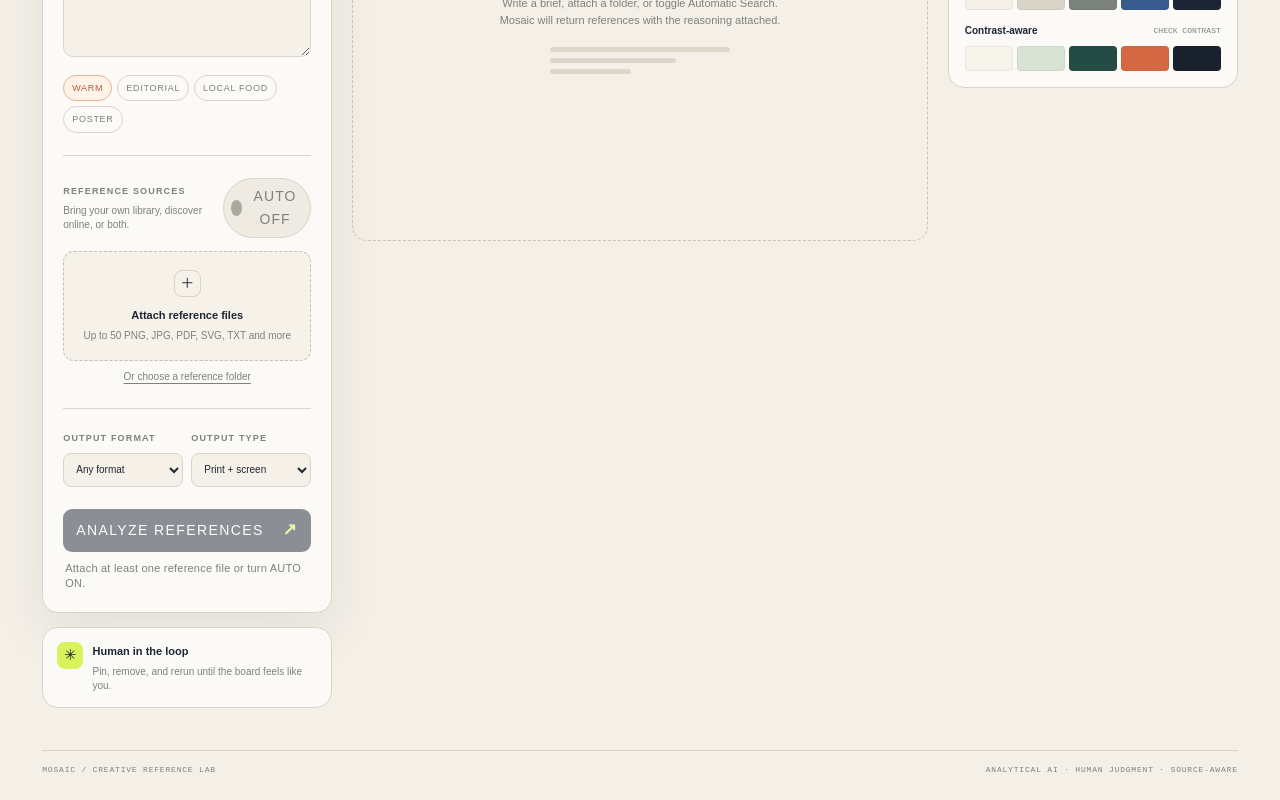
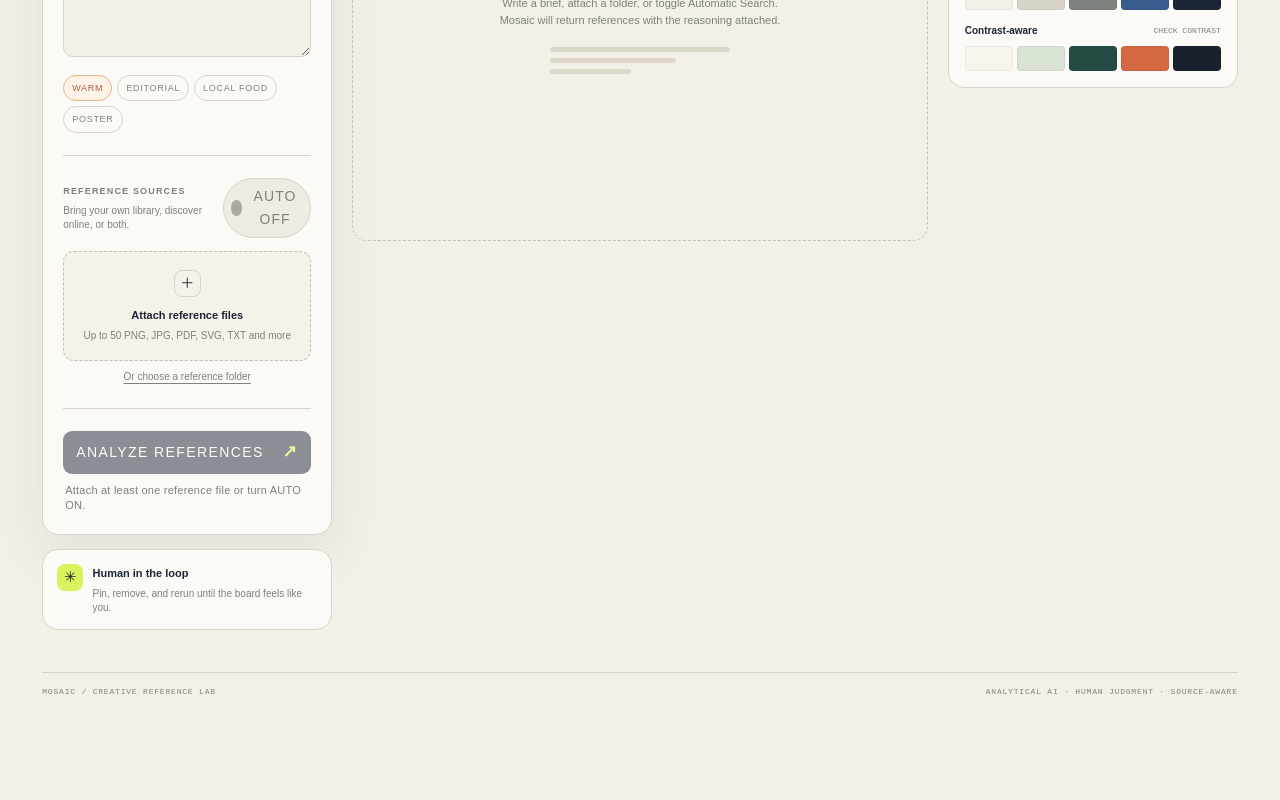
Before and after one commit to ReReReverie/Mosaic, a Next.js app: page / in a window 1280 px wide. Shown: the part 846-1646 px from the top of the page. After the commit the page ends 1568 px from the top, so only its background shows below. Built offline with nearby package versions, Linux system fonts and the light colour scheme.

Commit message:
Simplify analysis controls

```diff
--- a/app/board/page.tsx
+++ b/app/board/page.tsx
@@ -15,8 +15,6 @@ import { DiversityPanel } from "@/components/DiversityPanel";
 import { PalettePanel } from "@/components/PalettePanel";
 import { AccessibilityPanel } from "@/components/AccessibilityPanel";
 import { SkippedFilesPanel } from "@/components/SkippedFilesPanel";
-import { PromptAnalysisPanel } from "@/components/PromptAnalysisPanel";
-import { ReferenceSynthesisPanel } from "@/components/ReferenceSynthesisPanel";
 
 const TOP_N = 12;
 
@@ -51,7 +49,7 @@ export default function BoardPage() {
 
   const {
     references, creativeDirection, styleDNA,
-    promptAnalysis, referenceSynthesis, diversitySuggestions, palette, accessibilityFindings, skippedFiles,
+    diversitySuggestions, palette, accessibilityFindings, skippedFiles,
   } = result;
 
   const visible = references.filter((r) => !r.isRemoved).slice(0, TOP_N);
@@ -158,9 +156,7 @@ export default function BoardPage() {
           }}
         >
           <div className="flex flex-col gap-1 p-3">
-            <PromptAnalysisPanel analysis={promptAnalysis} />
             <CreativeDirectionPanel direction={creativeDirection} />
-            <ReferenceSynthesisPanel synthesis={referenceSynthesis} />
             <StyleDNAPanel dna={styleDNA} />
             <DiversityPanel
               suggestions={diversitySuggestions}
--- a/app/mosaic.css
+++ b/app/mosaic.css
@@ -355,7 +355,6 @@ body {
 }
 
 .mosaic-brief-panel textarea:focus,
-.mosaic-field-row select:focus,
 .mosaic-folder-drop:focus-within {
   border-color: var(--mosaic-coral);
   outline: 2px solid rgba(236, 119, 84, 0.2);
@@ -537,27 +536,6 @@ body {
 .mosaic-ready-label {
   color: #67884c;
   font: 800 8px monospace;
-}
-
-.mosaic-field-row {
-  display: grid;
-  grid-template-columns: 1fr 1fr;
-  gap: 8px;
-}
-
-.mosaic-field-row .mosaic-field-label {
-  margin: 0 0 7px;
-}
-
-.mosaic-field-row select {
-  width: 100%;
-  height: 34px;
-  padding: 0 8px;
-  border: 1px solid var(--mosaic-line);
-  border-radius: 8px;
-  background: #f5f1e9;
-  color: var(--mosaic-ink);
-  font-size: 10px;
 }
 
 .mosaic-analyze-button {
@@ -1004,11 +982,6 @@ body {
   color: var(--mosaic-ink);
 }
 
-.mosaic-board-analysis-panels {
-  display: grid;
-  gap: 12px;
-  margin-bottom: 16px;
-}
 .mosaic-swatches {
   display: flex;
   gap: 4px;
@@ -1394,7 +1367,4 @@ body {
     gap: 7px;
   }
 
-  .mosaic-field-row {
-    grid-template-columns: 1fr;
-  }
 }
--- a/app/page.tsx
+++ b/app/page.tsx
@@ -6,8 +6,6 @@
 import React from "react";
 import type { AiAnalysisSummary, AnalysisResult, ProgressEvent, RankedReference } from "@/core/types";
 import type { AiProvider } from "@/core/aiProvider";
-import { PromptAnalysisPanel } from "@/components/PromptAnalysisPanel";
-import { ReferenceSynthesisPanel } from "@/components/ReferenceSynthesisPanel";
 import { useBoardStore } from "@/lib/store";
 
 type Source = "local" | "online";
@@ -319,7 +317,7 @@ function AiProviderControls({
 }
 
 export default function HomePage() {
-  const { brief: storedBrief, result, constraints, scoringWeights, pinnedIds, removedIds, tooSimilarIds, setBrief, setConstraints, setResult, clearResult, setUploadedFiles, startNewSession, pinReference, unpinReference, removeReference, markTooSimilar } = useBoardStore();
+  const { brief: storedBrief, result, constraints, scoringWeights, pinnedIds, removedIds, tooSimilarIds, setBrief, setResult, clearResult, setUploadedFiles, startNewSession, pinReference, unpinReference, removeReference, markTooSimilar } = useBoardStore();
   const [briefInput, setBriefInput] = React.useState(storedBrief || DEFAULT_BRIEF);
   const [files, setFiles] = React.useState<File[]>([]);
   const [onlineReferences, setOnlineReferences] = React.useState<MosaicReference[]>([]);
@@ -333,7 +331,6 @@ export default function HomePage() {
   const [progress, setProgress] = React.useState(0);
   const [progressMessage, setProgressMessage] = React.useState("");
   const [streamingReferences, setStreamingReferences] = React.useState<RankedReference[]>([]);
-  const [streamingPromptAnalysis, setStreamingPromptAnalysis] = React.useState<AnalysisResult["promptAnalysis"] | null>(null);
   const [notice, setNotice] = React.useState("");
   const [aiProvider, setAiProvider] = React.useState<AiProvider>("gemini");
   const [personalApiKey, setPersonalApiKey] = React.useState("");
@@ -350,7 +347,6 @@ export default function HomePage() {
     isTooSimilar: tooSimilarIds.includes(reference.file.id),
   })), [streamingReferences, pinnedIds, removedIds, tooSimilarIds]);
   const displayedLocalReferences = result ? localReferences : streamingLocalReferences;
-  const visiblePromptAnalysis = result?.promptAnalysis ?? streamingPromptAnalysis;
   const onlineWithState = React.useMemo(() => onlineReferences.map((reference) => ({ ...reference, isPinned: onlinePinned.includes(reference.id), isRemoved: onlineRemoved.includes(reference.id), isTooSimilar: onlineSimilar.includes(reference.id) })), [onlineReferences, onlinePinned, onlineRemoved, onlineSimilar]);
   const allReferences = [...displayedLocalReferences, ...onlineWithState];
   const visibleReferences = allReferences.filter((reference) => !reference.isRemoved);
@@ -359,8 +355,6 @@ export default function HomePage() {
   const safePage = Math.min(page, totalPages - 1);
   const pagedReferences = filteredReferences.slice(safePage * PAGE_SIZE, (safePage + 1) * PAGE_SIZE);
   const selectedReferences = visibleReferences.filter((reference) => reference.isPinned || reference.score >= 70).slice(0, 8);
-  const selectedFormat = String(constraints.find((constraint) => constraint.type === "format")?.value ?? "any");
-  const selectedOutput = String(constraints.find((constraint) => constraint.type === "output")?.value ?? "both");
   const canAnalyze = briefInput.trim().length >= 5 && (files.length > 0 || autoSearch) && status !== "scanning";
   const analysisHint = status === "scanning"
     ? ""
@@ -385,12 +379,6 @@ export default function HomePage() {
     setFiles(selected);
   }
 
-  function updateConstraint(type: "format" | "output", value: string) {
-    const next = constraints.filter((constraint) => constraint.type !== type);
-    if (value !== "any" && value !== "both") next.push({ type, value, description: `${type === "format" ? "Format" : "Output"}: ${value}` });
-    setConstraints(next);
-  }
-
   async function fetchOnlineReferences() {
     const response = await fetch("/api/discover", { method: "POST", headers: { "Content-Type": "application/json", Accept: "application/json" }, body: JSON.stringify({ brief: briefInput, direction }) });
     if (!response.ok) throw new Error("Automatic search is unavailable right now.");
@@ -409,7 +397,6 @@ export default function HomePage() {
     setOnlineSimilar([]);
     setUploadedFiles([]);
     setStreamingReferences([]);
-    setStreamingPromptAnalysis(null);
     setStatus("scanning");
     setProgress(2);
     setProgressMessage("Preparing the reference library…");
@@ -447,12 +434,10 @@ export default function HomePage() {
           setProgress(event.progress);
           setProgressMessage(event.message);
           if (event.partialReferences) setStreamingReferences(event.partialReferences);
-          if (event.promptAnalysis) setStreamingPromptAnalysis(event.promptAnalysis);
         });
         setUploadedFiles(analysis.references.flatMap((reference) => { const file = filesById.get(reference.file.id); return file ? [{ id: reference.file.id, file }] : []; }));
         setResult(analysis);
         setStreamingReferences([]);
-        setStreamingPromptAnalysis(null);
         if (analysis.aiAnalysis?.enabled && (analysis.aiAnalysis.failed > 0 || analysis.aiAnalysis.skipped > 0)) {
           const fallbackCount = analysis.aiAnalysis.failed + analysis.aiAnalysis.skipped;
           const providerLabel = analysis.aiAnalysis.provider?.toUpperCase() ?? "AI";
@@ -486,7 +471,6 @@ export default function HomePage() {
     setOnlineRemoved([]);
     setOnlineSimilar([]);
     setStreamingReferences([]);
-    setStreamingPromptAnalysis(null);
     setTab("all");
     setPage(0);
     setStatus("idle");
@@ -573,7 +557,6 @@ export default function HomePage() {
             </div>
             {autoSearch && <div className="mosaic-provider-row"><span className="mosaic-provider-badge">◎</span><div><strong>Open-license discovery</strong><small>Wikimedia Commons demo adapter · attribution retained</small></div><span className="mosaic-ready-label">READY</span></div>}
             <div className="mosaic-divider" />
-            <div className="mosaic-field-row"><div><label className="mosaic-field-label" htmlFor="format">OUTPUT FORMAT</label><select id="format" value={selectedFormat} onChange={(event) => updateConstraint("format", event.target.value)}><option value="any">Any format</option><option value="poster">Poster</option><option value="editorial">Editorial</option><option value="social">Social</option><option value="branding">Branding</option></select></div><div><label className="mosaic-field-label" htmlFor="output">OUTPUT TYPE</label><select id="output" value={selectedOutput} onChange={(event) => updateConstraint("output", event.target.value)}><option value="both">Print + screen</option><option value="print">Print</option><option value="screen">Screen</option></select></div></div>
             <button className="mosaic-analyze-button" type="submit" disabled={!canAnalyze}><span>{status === "scanning" ? "ANALYZING LIBRARY" : status === "ready" ? "RERUN ANALYSIS" : "ANALYZE REFERENCES"}</span><b>↗</b></button>
             {analysisHint && <p className="mosaic-action-hint" role="status">{analysisHint}</p>}
             {status === "scanning" && <div className="mosaic-progress-message" role="status"><span style={{ width: `${progress}%` }} />{progressMessage || "Reading visual signals…"}</div>}
@@ -586,7 +569,6 @@ export default function HomePage() {
           <div className="mosaic-board-header"><div><p className="mosaic-eyebrow">REFERENCE BOARD {status === "ready" ? "· UPDATED JUST NOW" : status === "scanning" ? "· ANALYZING" : "· AWAITING INPUT"}</p><h2>{status === "ready" ? `${visibleReferences.length} signals for your direction` : status === "scanning" && visibleReferences.length > 0 ? `${visibleReferences.length} signals ready — continuing analysis` : "A considered starting point"}</h2></div><div className="mosaic-board-actions"><button type="button" className="mosaic-ghost-button" onClick={handleReset}>RESET</button></div></div>
           <div className="mosaic-board-toolbar"><div className="mosaic-tabs"><button type="button" className={tab === "all" ? "active" : ""} onClick={() => { setTab("all"); setPage(0); }} aria-pressed={tab === "all"}>ALL <small>{visibleReferences.length}</small></button><button type="button" className={tab === "local" ? "active" : ""} onClick={() => { setTab("local"); setPage(0); }} aria-pressed={tab === "local"}>LOCAL <small>{visibleReferences.filter((reference) => reference.source === "local").length}</small></button><button type="button" className={tab === "online" ? "active" : ""} onClick={() => { setTab("online"); setPage(0); }} aria-pressed={tab === "online"}>ONLINE <small>{visibleReferences.filter((reference) => reference.source === "online").length}</small></button></div><span className="mosaic-board-sort">RANKED BY FIT <span>↓</span></span></div>
            {result?.aiAnalysis?.enabled && <div className="mosaic-ai-coverage ready"><strong>{result.aiAnalysis.provider?.toUpperCase()} AI COVERAGE</strong><span>{result.aiAnalysis.visionCompleted + result.aiAnalysis.textFallback + result.aiAnalysis.failed + result.aiAnalysis.skipped}/{result.aiAnalysis.requested} references processed · {result.aiAnalysis.visionCompleted} vision · {result.aiAnalysis.provider === "replicate" ? `${result.aiAnalysis.failed + result.aiAnalysis.skipped} deterministic fallback` : `${result.aiAnalysis.textFallback} text fallback · ${result.aiAnalysis.failed + result.aiAnalysis.skipped} deterministic fallback`}</span></div>}
-           {visiblePromptAnalysis && <div className="mosaic-board-analysis-panels"><PromptAnalysisPanel analysis={visiblePromptAnalysis} />{result?.referenceSynthesis && <ReferenceSynthesisPanel synthesis={result.referenceSynthesis} />}</div>}
           {status === "idle" && <div className="mosaic-empty-board"><div className="mosaic-empty-glyph">M</div><h3>Your board starts here.</h3><p>Write a brief, attach a folder, or toggle Automatic Search. Mosaic will return references with the reasoning attached.</p><div className="mosaic-empty-lines"><span /><span /><span /></div></div>}
           {status === "scanning" && <div className="mosaic-loading-board"><span className="mosaic-loader" /><p>{visibleReferences.length > 0 ? "More references are still being analyzed…" : "Reading visual signals and checking source metadata…"}</p><div className="mosaic-progress-track"><span style={{ width: `${progress}%` }} /></div></div>}
           {status === "ready" && filteredReferences.length === 0 && <div className="mosaic-empty-board"><div className="mosaic-empty-glyph">↺</div><h3>No references in this view.</h3><p>Try another source tab or reset the board to start over.</p></div>}
```
Also changed, not shown: 1 other file (tests, documents, lock files or other folders).
